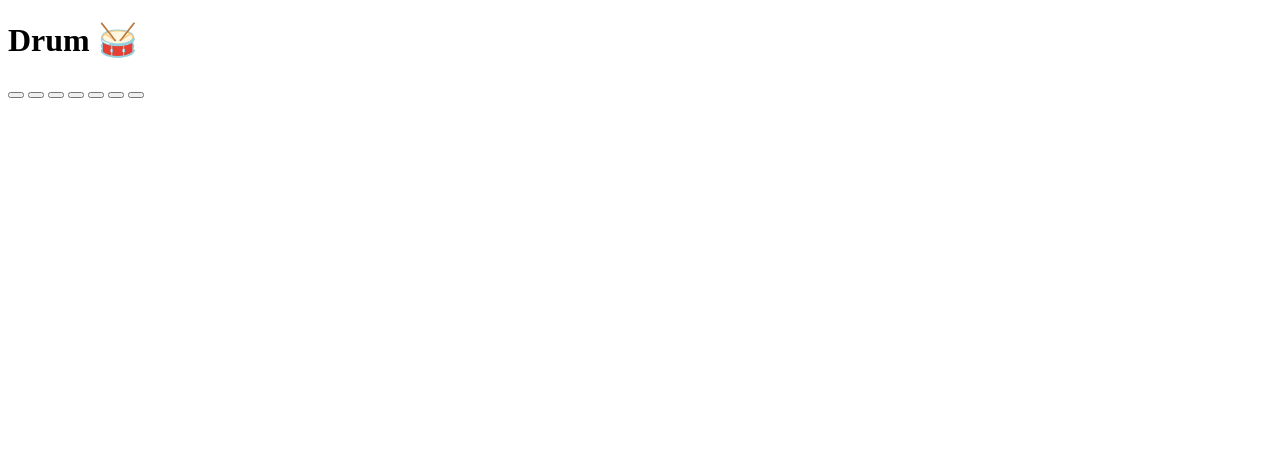
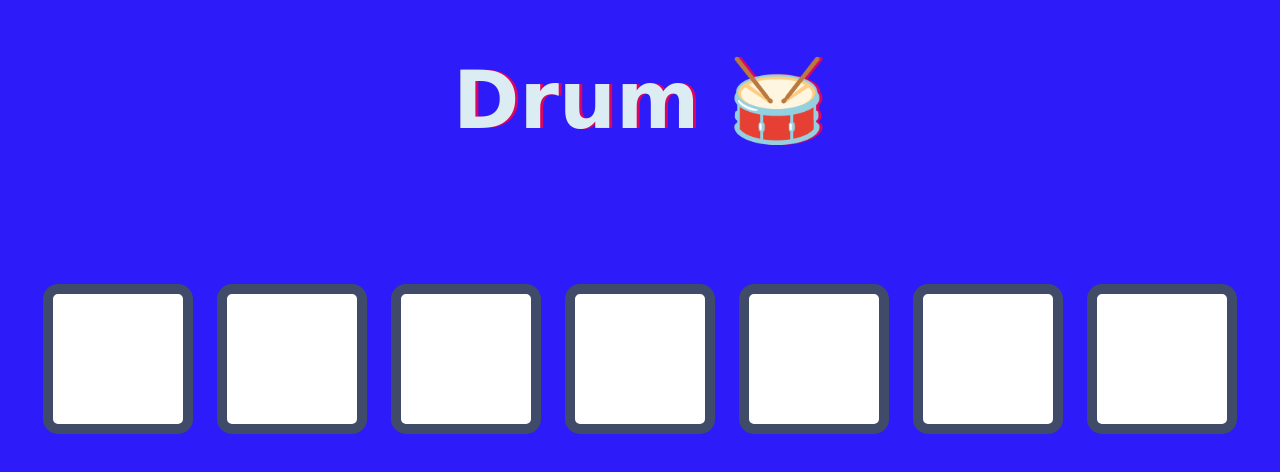
Before and after one commit to solabest/drum, a plain HTML site: page index.html in a window 1280 px wide. Drawn offline with Linux system fonts and the light colour scheme.

Commit message:
adding styles

```diff
--- a/index.html
+++ b/index.html
@@ -17,7 +17,8 @@
         <button class="j drum"> </button>
         <button class="k drum"> </button>
         <button class="l drum"> </button>
+
     </div>
-
+<script src="index.js" charset="utf-8"></script>
     </body>
     </html>
--- a/index.js
+++ b/index.js
@@ -0,0 +1,6 @@
+
+for(var i=0;i<document.querySelectorAll(".drum").length;i++){
+    document.querySelectorAll(".drum")[i].addEventListener("click",function (){
+        alert("clicked!");
+    });
+}
--- a/styles.css
+++ b/styles.css
@@ -0,0 +1,81 @@
+body {
+    text-align: center;
+    background-color: #2d1bf9;
+  }
+
+  h1 {
+    font-size: 5rem;
+    color: #DBEDF3;
+    font-family: "Arvo", cursive;
+    text-shadow: 3px 0 #DA0463;
+
+  }
+
+  footer {
+    color: #DBEDF3;
+    font-family: sans-serif;
+  }
+
+  .w {
+
+  }
+
+  .a {
+
+  }
+
+  .s {
+
+  }
+
+  .d {
+
+  }
+
+  .j {
+
+  }
+
+  .k {
+
+  }
+
+  .l {
+
+  }
+
+  .set {
+    margin: 10% auto;
+  }
+
+  .game-over {
+    background-color: red;
+    opacity: 0.8;
+  }
+
+  .pressed {
+    box-shadow: 0 3px 4px 0 #DBEDF3;
+    opacity: 0.5;
+  }
+
+  .red {
+    color: red;
+  }
+
+  .drum {
+    outline: none;
+    border: 10px solid #404B69;
+    font-size: 5rem;
+    font-family: 'Arvo', cursive;
+    line-height: 2;
+    font-weight: 900;
+    color: #DA0463;
+    text-shadow: 3px 0 #DBEDF3;
+    border-radius: 15px;
+    display: inline-block;
+    width: 150px;
+    height: 150px;
+    text-align: center;
+    margin: 10px;
+    background-color: white;
+  }
```
